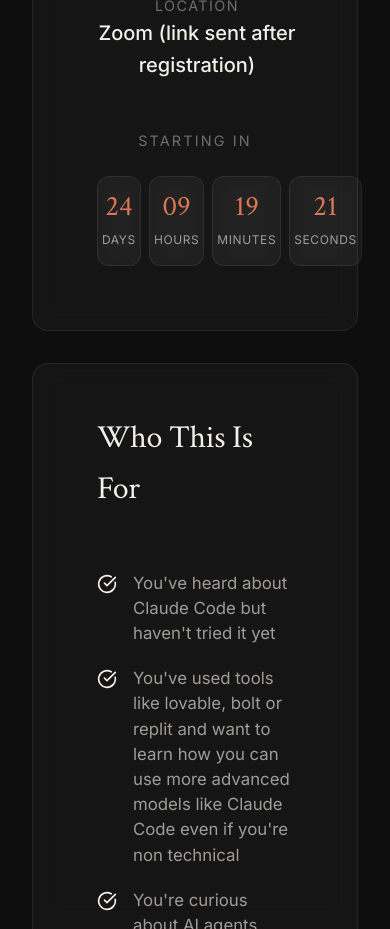
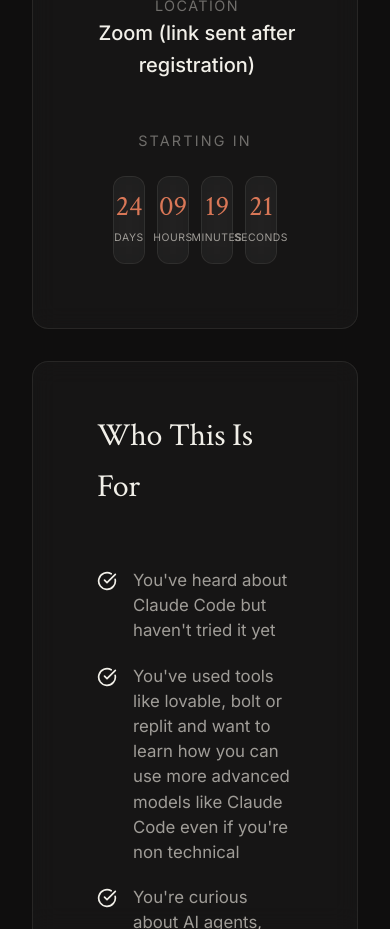
Before and after one commit to sirakinb/vibecodepioneers-webinar, a React (Vite) app: page / in a window 390 px wide. Shown: the part 3440-4369 px from the top of the page. Built offline with nearby package versions, Linux system fonts and the light colour scheme.

Commit message:
fix: center countdown timer on mobile and finalize layout

```diff
--- a/src/App.css
+++ b/src/App.css
@@ -459,8 +459,30 @@
 }
 
 @media (max-width: 600px) {
+  .countdown-container {
+    display: flex;
+    flex-direction: column;
+    align-items: center;
+    justify-content: center;
+    margin: 3rem auto 0;
+    width: 100%;
+    padding: 0 1rem;
+  }
+
+  .countdown-label {
+    text-align: center;
+    width: 100%;
+    margin-bottom: 1.5rem;
+  }
+
   .countdown-grid {
-    gap: 0.5rem;
+    gap: 0.75rem;
+    width: 100%;
+    max-width: 400px;
+    display: grid;
+    grid-template-columns: repeat(4, 1fr);
+    justify-content: center;
+    margin: 0 auto;
   }
 
   .countdown-number {
@@ -469,5 +491,15 @@
 
   .countdown-box {
     padding: 1rem 0.25rem;
+    width: 100%;
+    display: flex;
+    flex-direction: column;
+    align-items: center;
+    justify-content: center;
+    min-width: 0;
+  }
+
+  .countdown-unit {
+    font-size: 0.65rem;
   }
 }
```
